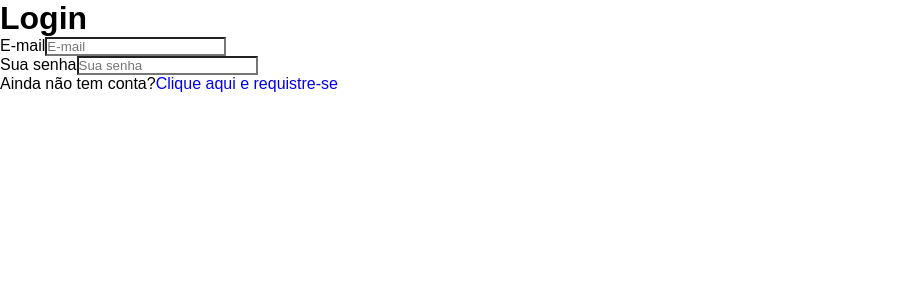
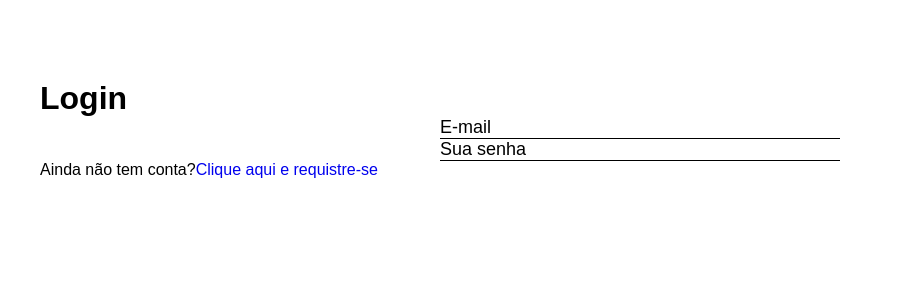
Before and after one commit to luizmo/foodfor, a React app: page /login in a window 1280 px wide. Shown: the top 300 px of the page, without its empty margins (0-903 px from the left). Built offline with nearby package versions, Linux system fonts and the light colour scheme; a web font is replaced by a local one.

Commit message:
Estilo login

```diff
--- a/src/css/style.scss
+++ b/src/css/style.scss
@@ -42,6 +42,18 @@ footer{ background-color: #00d663; height: 80px; display: flex; justify-content:
 	}
 }
 
+/*============================Login====================================*/
+main.login-block{ width: 100%; max-width: 1440px; padding: 0 40px; margin: 80px  auto 0;
+	form{ margin: 0 auto; max-width: 400px; width: 100%;
+		div{ display: flex; flex-direction: column; position: relative;
+			input{ border: none; border-bottom: 1px solid #000; text-shadow: none; font-size: 18px; color: #000; user-select: none; outline: none;
+				&::placeholder{ opacity: 0; }
+			}
+			label{  font-size: 18px; position: absolute; }
+		}
+	}
+}
+
 @media screen and (min-width: 998px){
 	header nav ul li a:hover{
 		hr{ width: 100%; opacity: 1;  }
--- a/src/pages/Login.js
+++ b/src/pages/Login.js
@@ -5,7 +5,7 @@ class Login extends Component{
     render(){
         return(
             <Fragment>
-                <main>
+                <main className="login-block">
                     <h1>Login</h1>
                     <form method="POST">
                         <div>
```
